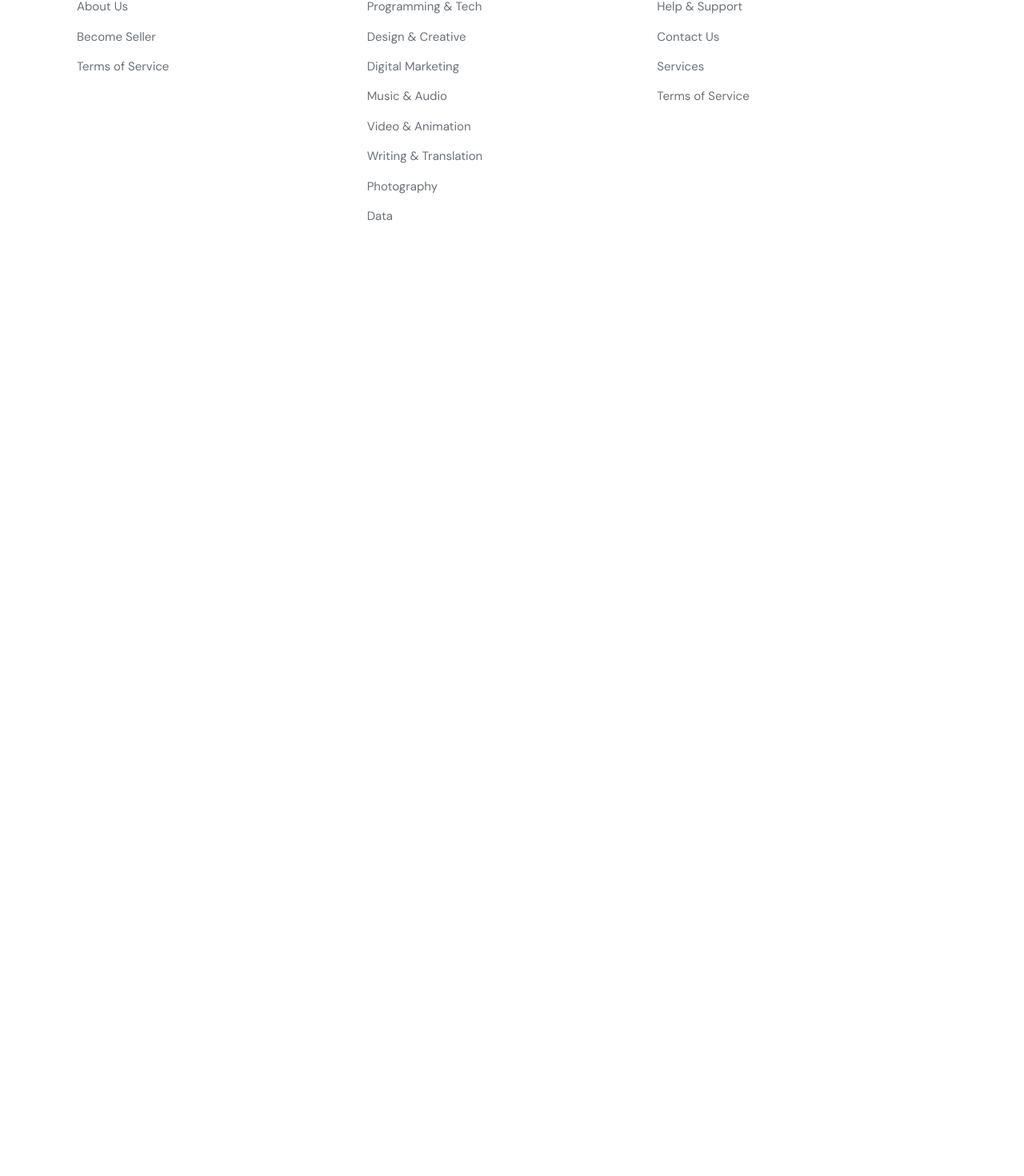
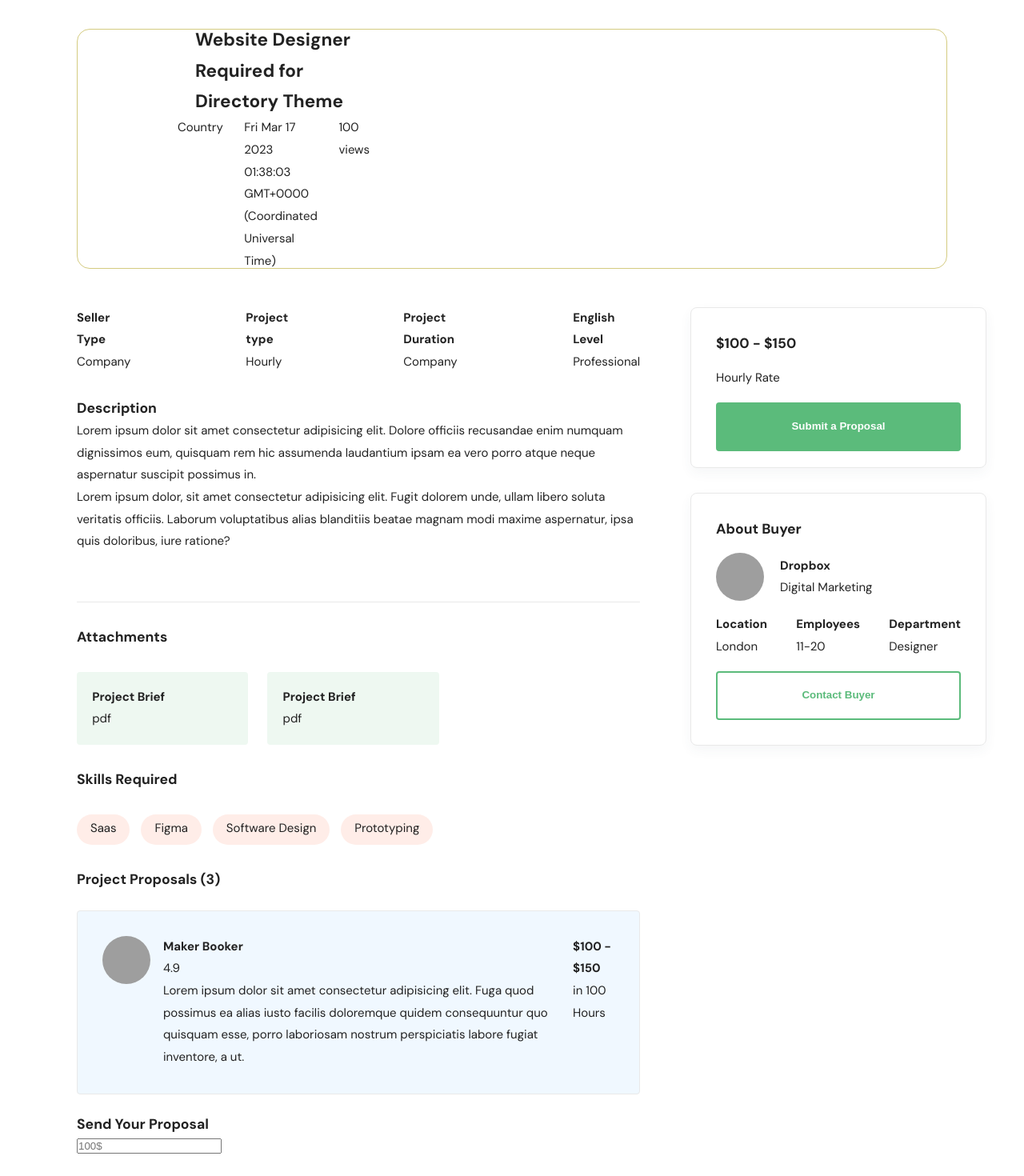
Before and after one commit to Mariga94/seek, a React (Vite) app in the folder client/: page /projects/1 in a window 1280 px wide. Shown: the part 153-1623 px from the top of the page at 80% size. Before the commit the page ends 800 px from the top, so only its background shows below. Built offline with nearby package versions, Linux system fonts and the light colour scheme; grey boxes are pictures that could not be loaded.

Commit message:
Create the project page

```diff
--- a/client/src/App.tsx
+++ b/client/src/App.tsx
@@ -1,6 +1,6 @@
 import { BrowserRouter, Route, Routes } from "react-router-dom";
 import { Navbar, Footer } from "./components";
-import { Home, Talents, Projects,Talent } from "./pages";
+import { Home, Talents, Projects, Talent, Project } from "./pages";
 import "./App.css";
 
 function App() {
@@ -12,7 +12,9 @@ function App() {
           <Route path="/" element={<Home />} />
           <Route path="/services" element={<Talents />} />
           <Route path="/projects" element={<Projects />} />
-          <Route path="/services/:id" element={<Talent/>} />
+          <Route path="/projects" element={<Projects />} />
+          <Route path="/projects/:id" element={<Project />} />
+          <Route path="/services/:id" element={<Talent />} />
         </Routes>
       </main>
       <Footer />
--- /dev/null
+++ b/client/src/components/Project/ProjectCard.tsx
@@ -0,0 +1,26 @@
+import "./ProjectCard.css";
+import cardImage from "../../assets/cardimage.jpg";
+import { useNavigate } from "react-router-dom";
+const ProjectCard = () => {
+  const navigate = useNavigate();
+  const handleNavigate = (id: string): void => {
+    navigate(`/projects/${id}`);
+  };
+  return (
+    <div className="flex-col talent-card" onClick={() => handleNavigate("1")}>
+      <img src={cardImage} alt="" className="talent-card_image" />
+      <div className="flex talent-card_info">
+        <span>ABC Ltd</span>
+        <h4>Developer for banking Mobile App</h4>
+        <span>Nairobi</span>
+        <div className="flex-row talent-card_profile">
+          <p>
+            Price: $<span className="price">158 - 240</span> / Hour rate
+          </p>
+        </div>
+      </div>
+    </div>
+  );
+};
+
+export default ProjectCard;
--- a/client/src/components/index.ts
+++ b/client/src/components/index.ts
@@ -3,4 +3,5 @@ import Category from "./Category/Category";
 import Footer from "./Footer/Footer";
 import TalentCard from "./Talent/TalentCard";
 import ImageSlider from "./ImageSlider/ImageSlider";
-export { Navbar, Category, Footer, TalentCard, ImageSlider }
+import ProjectCard from "./Project/ProjectCard";
+export { Navbar, Category, Footer, TalentCard, ImageSlider, ProjectCard }
--- a/client/src/index.css
+++ b/client/src/index.css
@@ -18,12 +18,17 @@ body {
   font-weight: 400;
 }
 
-h1, h2, h3, h4, h5, h6 {
+h1,
+h2,
+h3,
+h4,
+h5,
+h6 {
   font-weight: 700;
 }
 
 h2 {
-  font-weight: 2.0rem;
+  font-weight: 2rem;
   line-height: 2.4rem;
 }
 
@@ -57,3 +62,22 @@ ul li {
 .align-items-center {
   align-items: center;
 }
+
+.btn {
+display: flex;
+align-items: center;
+justify-content: center;
+padding: 0.9rem;
+font-weight: 700;
+line-height: 1.75rem;
+border: 2px solid #5bbb7b;
+cursor: pointer;
+color: #5bbb7b;
+border-radius: 0.25rem;
+background-color: #fff;
+}
+
+.btn-primary {
+  background: #5bbb7b;
+  color: #fff;
+}
--- /dev/null
+++ b/client/src/pages/Project/Project.css
@@ -0,0 +1,143 @@
+.project-page {
+  min-height: 100svh;
+  gap: 3rem;
+}
+
+.breadcrumbs {
+  margin-bottom: 1.75rem;
+}
+
+.project-page_banner {
+  display: flex;
+  justify-content: center;
+  width: 100%;
+  height: 18.75rem;
+  max-width: 106.25rem;
+  padding: 6.4375rem 46.4275rem 6.4375rem 9.1875rem;
+  align-items: center;
+  flex-shrink: 0;
+  border-radius: 1rem;
+  background: url("../../assets/10586.jpg");
+  border: 1px solid rgb(212, 203, 128);
+}
+
+.project-page_banner > div {
+  gap: 1.66rem;
+}
+
+.project-page_main {
+  gap: 7rem;
+}
+
+.project-page-left {
+  gap: 1.9rem;
+  width: 65%;
+}
+
+.project-page-right {
+  width: 25%;
+  align-items: center;
+}
+.project-page-left > div:nth-child(1) {
+  gap: 9rem;
+}
+
+.project-page-left > div:nth-child(2) {
+  padding-bottom: 3.8rem;
+  border-bottom: 1px solid #e9e9e9;
+}
+
+.project-page_attachment-section,
+.project-page_skill-section {
+  gap: 1.8rem;
+}
+
+.project-page_attachment-section > div {
+  gap: 1.5rem;
+}
+
+.project-page_attachment-section > div > div {
+  width: 13.39563rem;
+  height: 5.715rem;
+  border-radius: 0.25rem;
+  background: rgba(91, 187, 123, 0.1);
+  justify-content: center;
+  padding: 1.2rem;
+}
+
+.project-page_skill-section > div {
+  gap: 0.88rem;
+}
+
+.pill-tag {
+  display: flex;
+  padding: 0.25rem 1.04813rem 0.375rem 1.0625rem;
+  align-items: flex-start;
+  border-radius: 3.75rem;
+  background: #ffede8;
+}
+
+.project-page-right {
+  gap: 1.9rem;
+}
+
+.project-page-right_price {
+  background-color: #fff;
+  width: 23.125rem;
+  height: 12.6025rem;
+  padding: 1.94rem;
+  gap: 1rem;
+  border-radius: 0.5rem;
+  border: 1px solid #e9e9e9;
+  box-shadow: 0px 6px 15px 0px rgba(64, 79, 104, 0.05);
+}
+
+.project-page-right_buyer {
+  padding: 1.94rem;
+  background-color: #fff;
+  width: 23.125rem;
+  gap: 1rem;
+  border-radius: 0.5rem;
+  border: 1px solid #e9e9e9;
+  box-shadow: 0px 6px 15px 0px rgba(64, 79, 104, 0.05);
+}
+
+.pr-img {
+  width: 3.75rem;
+  height: 3.75rem;
+  flex-shrink: 0;
+  border-radius: 1.875rem;
+}
+
+.project-page-right_buyer > div:nth-child(2) {
+  align-items: center;
+  gap: 1.25rem;
+}
+
+.project-page-right_buyer > div:nth-child(3) {
+  justify-content: space-between;
+}
+
+.project-page-left > div:nth-child(5) {
+    gap: 1.5rem;
+  }
+
+.project-proposals-container {
+    gap: 1.8rem;
+}
+
+.project-proposal {
+  border-radius: 0.25rem;
+  border: 1px solid #e9e9e9;
+  background: #fff;
+  display: flex;
+  align-items: start;
+  justify-content: flex-start;
+  padding: 1.93rem;
+  gap:1rem;
+  background-color: aliceblue;
+}
+
+.w-20 {
+    width: 10rem;
+}
--- /dev/null
+++ b/client/src/pages/Project/Project.tsx
@@ -0,0 +1,146 @@
+import "./Project.css";
+import profile from "../../assets/icons/profile.png";
+const Project = () => {
+  return (
+    <div className="container project-page flex-col">
+      <div>
+        <p className="breadcrumbs">Projects / project-name</p>
+      </div>
+      <div className="project-page_banner flex-col">
+        <h2>Website Designer Required for Directory Theme</h2>
+        <div className="flex-row">
+          <p>Country</p>
+          <p>{Date()}</p>
+          <p>100 views</p>
+        </div>
+      </div>
+      <div className="project-page_main flex-row">
+        <div className="project-page-left flex-col">
+          <div className="flex-row">
+            <div>
+              <h4>Seller Type</h4>
+              <p>Company</p>
+            </div>
+            <div>
+              <h4>Project type</h4>
+              <p>Hourly</p>
+            </div>
+            <div>
+              <h4>Project Duration</h4>
+              <p>Company</p>
+            </div>
+            <div>
+              <h4>English Level</h4>
+              <p>Professional</p>
+            </div>
+          </div>
+          <div>
+            <h3>Description</h3>
+            <p>
+              Lorem ipsum dolor sit amet consectetur adipisicing elit. Dolore
+              officiis recusandae enim numquam dignissimos eum, quisquam rem hic
+              assumenda laudantium ipsam ea vero porro atque neque aspernatur
+              suscipit possimus in.
+            </p>
+            <p>
+              Lorem ipsum dolor, sit amet consectetur adipisicing elit. Fugit
+              dolorem unde, ullam libero soluta veritatis officiis. Laborum
+              voluptatibus alias blanditiis beatae magnam modi maxime
+              aspernatur, ipsa quis doloribus, iure ratione?
+            </p>
+          </div>
+          <div className="project-page_attachment-section flex-col">
+            <h3>Attachments</h3>
+            <div className="flex-row">
+              <div className="flex-col">
+                <h4>Project Brief</h4>
+                <p>pdf</p>
+              </div>
+              <div className="flex-col">
+                <h4>Project Brief</h4>
+                <p>pdf</p>
+              </div>
+            </div>
+          </div>
+          <div className="project-page_skill-section flex-col">
+            <h3>Skills Required</h3>
+            <div className="flex-row">
+              <span className="pill-tag">Saas</span>
+              <span className="pill-tag">Figma</span>
+              <span className="pill-tag">Software Design</span>
+              <span className="pill-tag">Prototyping</span>
+            </div>
+          </div>
+
+          <div className="flex-col">
+            <h3>
+              Project Proposals <span>(3)</span>
+            </h3>
+            <div className="project-proposals-container flex-col">
+              <div className="flex-row project-proposal">
+                <img src={profile} alt="" className="pr-img" />
+                <div className="flex-col">
+                  <h4>Maker Booker</h4>
+                  <div className="flex-row">
+                    <p>4.9</p>
+                  </div>
+                  <p>
+                    Lorem ipsum dolor sit amet consectetur adipisicing elit.
+                    Fuga quod possimus ea alias iusto facilis doloremque quidem
+                    consequuntur quo quisquam esse, porro laboriosam nostrum
+                    perspiciatis labore fugiat inventore, a ut.
+                  </p>
+                </div>
+                <div className="w-20">
+                  <h4>$100 - $150</h4>
+                  <p>in 100 Hours</p>
+                </div>
+              </div>
+            </div>
+            <div className="flex-col">
+                <h3>Send Your Proposal</h3>
+                <form >
+                    <label htmlFor="hourly-price"></label>
+                    <input type="text" placeholder="100$" id="hourly-price"/>
+                </form>
+            </div>
+          </div>
+        </div>
+        <div className="project-page-right flex-col">
+          <div className="project-page-right_price flex-col">
+            <h3>$100 - $150</h3>
+            <p>Hourly Rate</p>
+            <button className="btn btn-primary">Submit a Proposal</button>
+          </div>
+          <div className="project-page-right_buyer flex-col">
+            <h3>About Buyer</h3>
+            <div className="flex-row">
+              <img src={profile} alt="" className="pr-img" />
+              <div className="flex-col">
+                <h4>Dropbox</h4>
+                <p>Digital Marketing</p>
+              </div>
+            </div>
+            <div className="flex-row">
+              <div>
+                <h4>Location</h4>
+                <p>London</p>
+              </div>
+              <div>
+                <h4>Employees</h4>
+                <p>11-20</p>
+              </div>
+              <div>
+                <h4>Department</h4>
+                <p>Designer</p>
+              </div>
+            </div>
+            <button className="btn">Contact Buyer</button>
+          </div>
+        </div>
+      </div>
+    </div>
+  );
+};
+
+export default Project;
--- a/client/src/pages/index.ts
+++ b/client/src/pages/index.ts
@@ -1,5 +1,6 @@
 import Home from "./Home/Home";
 import Talents from "./Talents/Talents";
-import Projects from "./Project/Projects";
+import Projects from "./Projects/Projects";
+import Project from "./Project/Project";
 import Talent from "./Talent/Talent";
-export { Home, Projects, Talents, Talent }
+export { Home, Projects, Talents, Talent, Project }
```
Also changed, not shown: client/src/pages/Projects/Projects.tsx (renamed from client/src/pages/Project/Projects.tsx, +11 -13 lines), client/src/assets/10586.jpg (added), client/src/components/Project/ProjectCard.css (added), client/src/components/Proposal/Proposal.tsx (added), client/src/pages/Projects/Projects.css (added).
